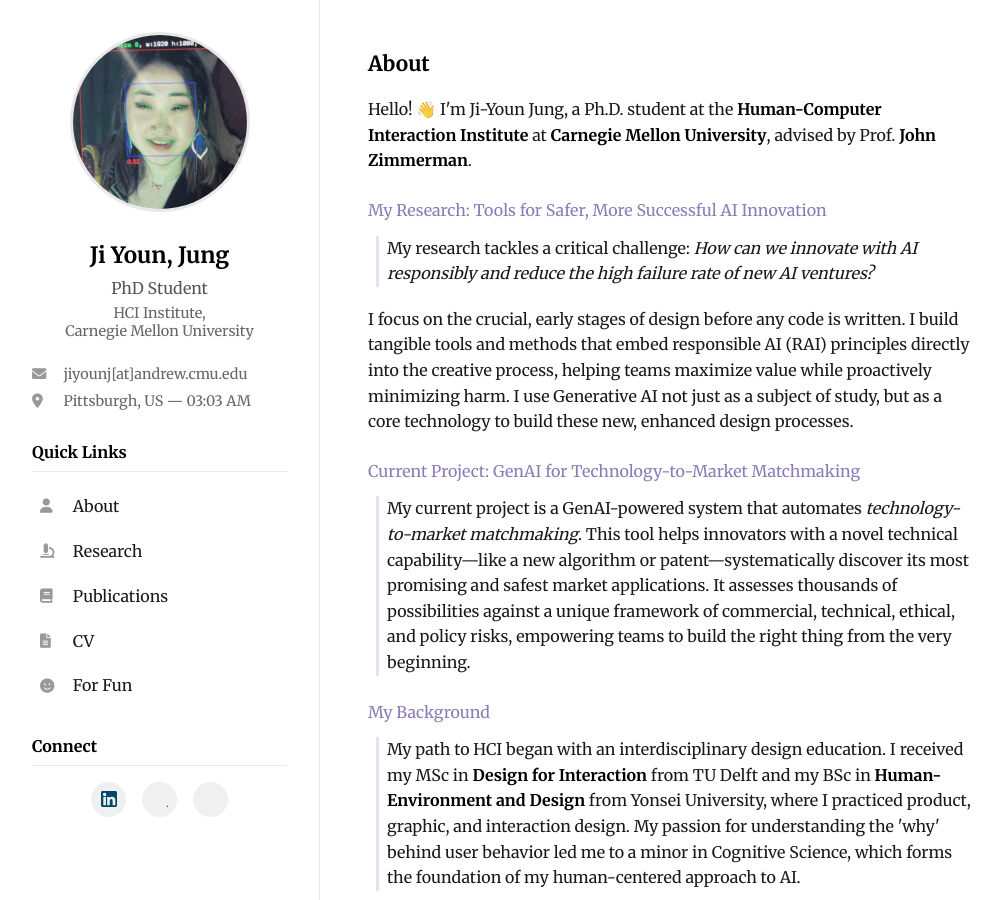
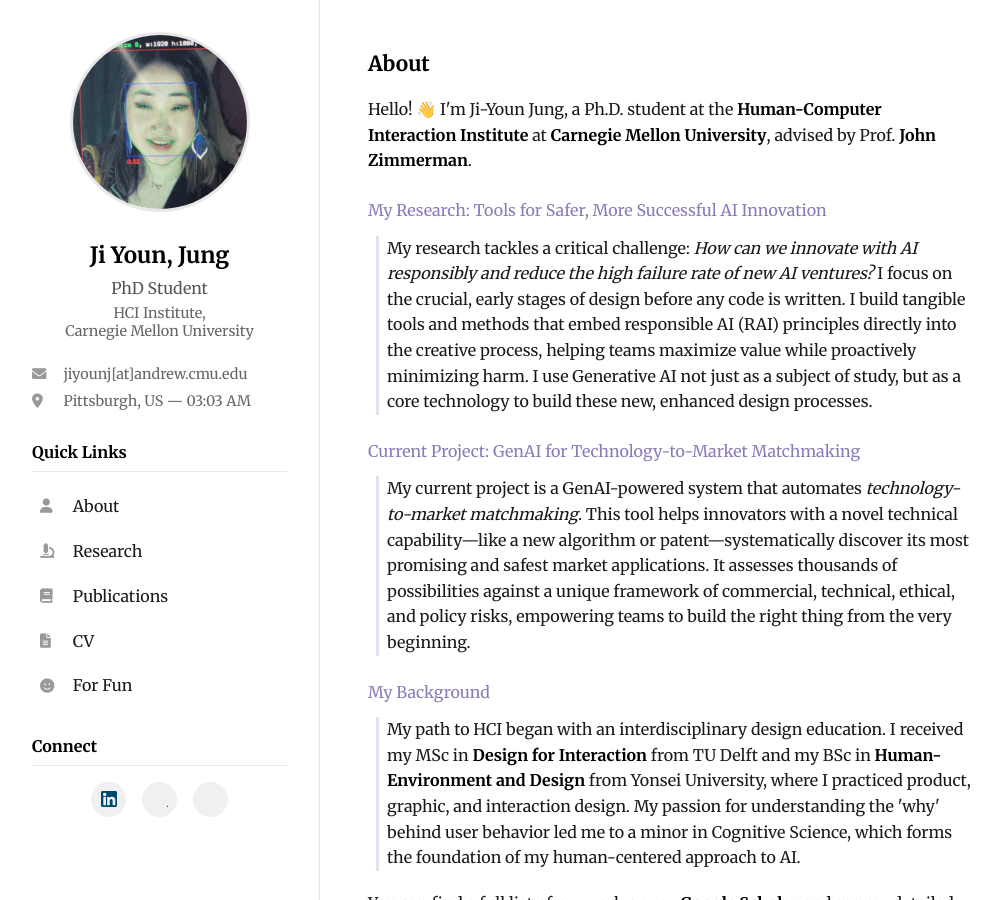
Before and after one commit to jiyoun-jung/jiyounjung, a Jekyll site: the page built from index.html, in a window 1280 px wide and 900 px high. Shown: the whole window, without its empty margins (40-1041 px from the left). Built offline with Jekyll 4.4.1, drawn with Linux system fonts in a browser that asks for light colours; some web fonts are replaced.

Commit message:
paragraph changing trying

```diff
--- a/index.html
+++ b/index.html
@@ -9,9 +9,7 @@
 
     <h4>My Research: Tools for Safer, More Successful AI Innovation</h4>
 
-    <p>My research tackles a critical challenge: <em>How can we innovate with AI responsibly and reduce the high failure rate of new AI ventures?</em></p>
-
-    <p>I focus on the crucial, early stages of design before any code is written. I build tangible tools and methods that embed responsible AI (RAI) principles directly into the creative process, helping teams maximize value while proactively minimizing harm. I use Generative AI not just as a subject of study, but as a core technology to build these new, enhanced design processes.</p>
+    <p>My research tackles a critical challenge: <em>How can we innovate with AI responsibly and reduce the high failure rate of new AI ventures?</em> I focus on the crucial, early stages of design before any code is written. I build tangible tools and methods that embed responsible AI (RAI) principles directly into the creative process, helping teams maximize value while proactively minimizing harm. I use Generative AI not just as a subject of study, but as a core technology to build these new, enhanced design processes.</p>
 
     <h4>Current Project: GenAI for Technology-to-Market Matchmaking</h4>
 
```
